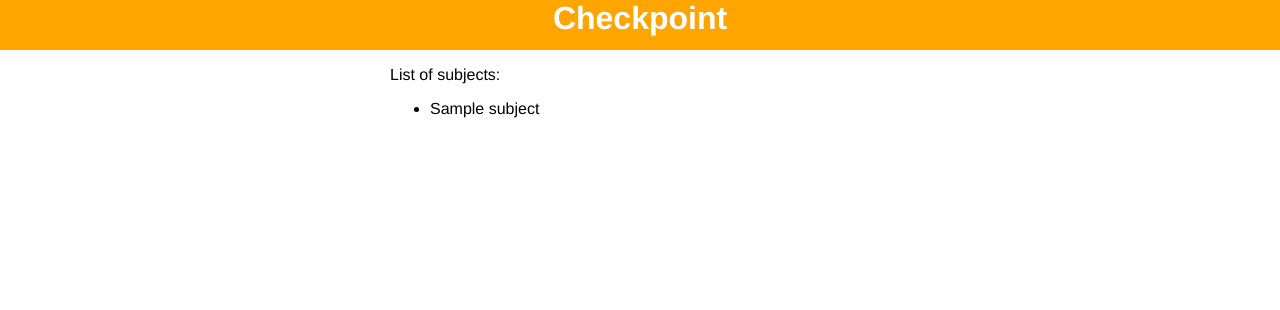
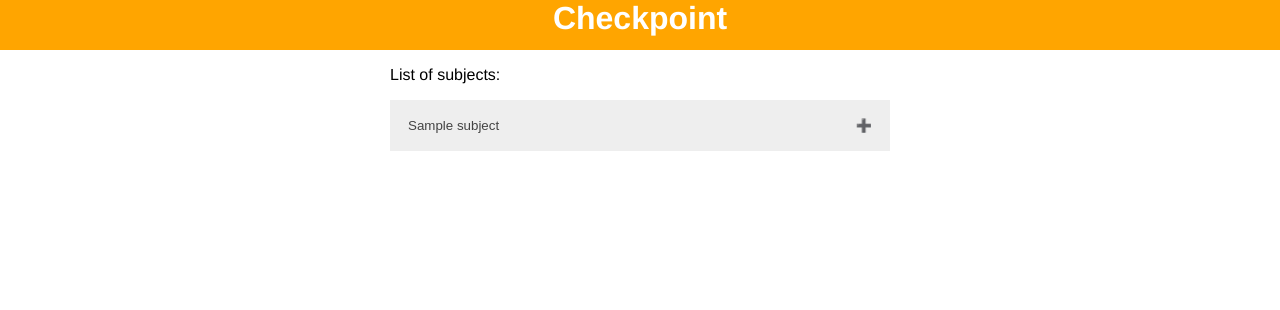
Before and after one commit to Loevik737/PU-46, a Django app: template CheckPoint/apps/subject/templates/subjectHome.html in a window 1280 px wide. Shown: the top 310 px of the page. Run offline with Django 3.2, Linux system fonts and the light colour scheme; the template is opened without the code that fills it: most values are stand-ins (such as "Sample title", 1, 10 or a date in 2020).

Commit message:
Subjects can now be expanded

```diff
--- /dev/null
+++ b/CheckPoint/apps/subject/static/css/subject.css
@@ -0,0 +1,36 @@
+/* Style the buttons that are used to open and close the accordion panel */
+button.accordion {
+    background-color: #eee;
+    color: #444;
+    cursor: pointer;
+    padding: 18px;
+    width: 100%;
+    text-align: left;
+    border: none;
+    outline: none;
+    transition: 0.4s;
+}
+
+/* Add a background color to the button if it is clicked on (add the .active class with JS), and when you move the mouse over it (hover) */
+button.accordion.active, button.accordion:hover {
+    background-color: #ddd;
+}
+
+/* Style the accordion panel. Note: hidden by default */
+div.panel {
+    padding: 0 18px;
+    background-color: white;
+    display: none;
+}
+
+button.accordion:after {
+    content: '\02795'; /* Unicode character for "plus" sign (+) */
+    font-size: 13px;
+    color: #777;
+    float: right;
+    margin-left: 5px;
+}
+
+button.accordion.active:after {
+    content: "\2796"; /* Unicode character for "minus" sign (-) */
+}
--- a/CheckPoint/apps/subject/templates/subjectHome.html
+++ b/CheckPoint/apps/subject/templates/subjectHome.html
@@ -3,12 +3,17 @@
 {% block title %}Subjects{% endblock %}
 
 {% block content %}
+    {% load static %}
+    <link rel="stylesheet" type="text/css" href="{% static "css/subject.css" %}" />
 <p>
 List of subjects:
 </p>
-    <ul>
-        {% for subject in all_subjects %}
-            <li>{{ subject }}</li>
+        {% for subject in subjects %}
+            <button class="accordion">{{ subject.name }}</button>
+            <div class="panel">
+            <p>plan her</p>
+            </div>
         {% endfor %}
-    </ul>
+
+<script type="text/javascript" src="{% static "js/plan.js" %}"></script>
 {% endblock %}
--- a/CheckPoint/apps/subject/views.py
+++ b/CheckPoint/apps/subject/views.py
@@ -6,4 +6,5 @@ from CheckPoint.apps.subject.models import Subject
 def subjectView(request):
 
     all_subjects = Subject.objects.all()
-    return render(request, 'subjectHome.html',)
+    args = { 'subjects': all_subjects}
+    return render(request, 'subjectHome.html', args)
```
Also changed, not shown: CheckPoint/apps/subject/static/js/subject.js (added, +22 -0 lines).
